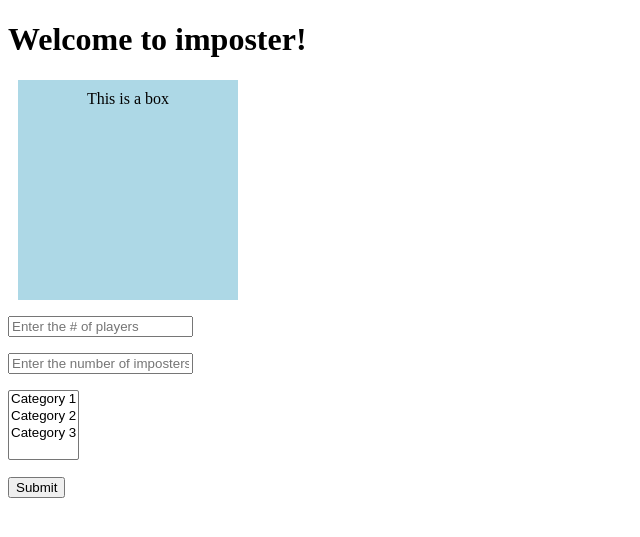
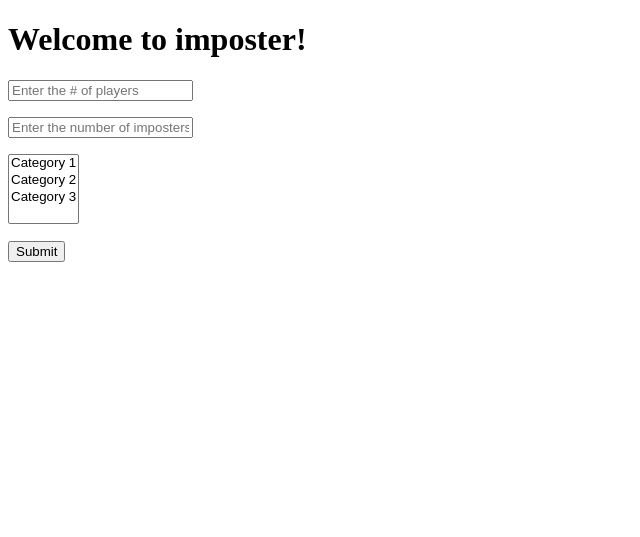
Before and after one commit to Charlesisthebest476/Imposter_backend, a Flask app: page / in a window 1280 px wide. Shown: the top 537 px of the page, without its empty margins (0-640 px from the left). Run offline with Flask 3, Linux system fonts and the light colour scheme; parts of the project's set-up code (start-up, migrations or seed data) failed here and were passed over.

Commit message:
Remove box div from index.html

```diff
--- a/templates/index.html
+++ b/templates/index.html
@@ -8,7 +8,6 @@
 </head>
 <body>
   <h1>Welcome to imposter!</h1>
-  <div class="box"> This is a box</div>
   <form method="post">
     <p><input type="number" name="num_of_players" placeholder="Enter the # of players" required></p>
     <p><input type="text" name="num_of_imposters" placeholder="Enter the number of imposters" required></p>
```
